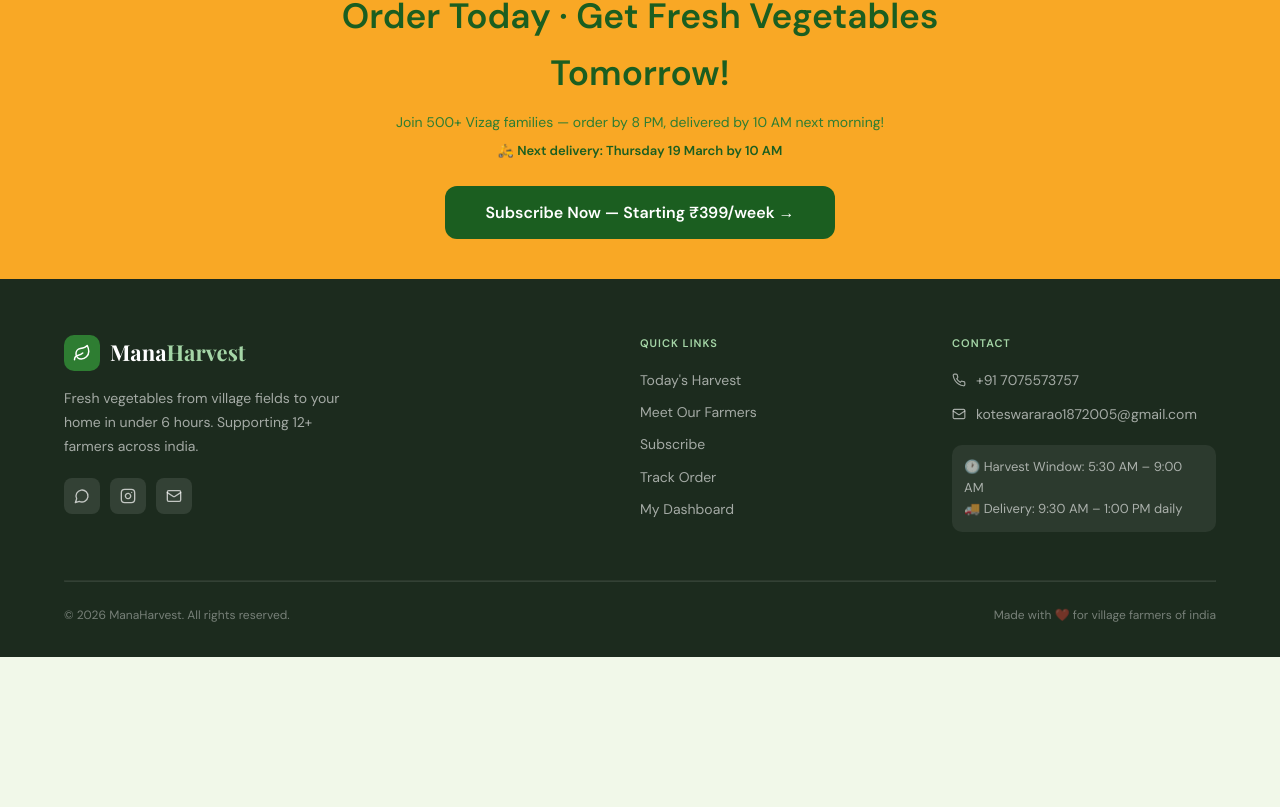
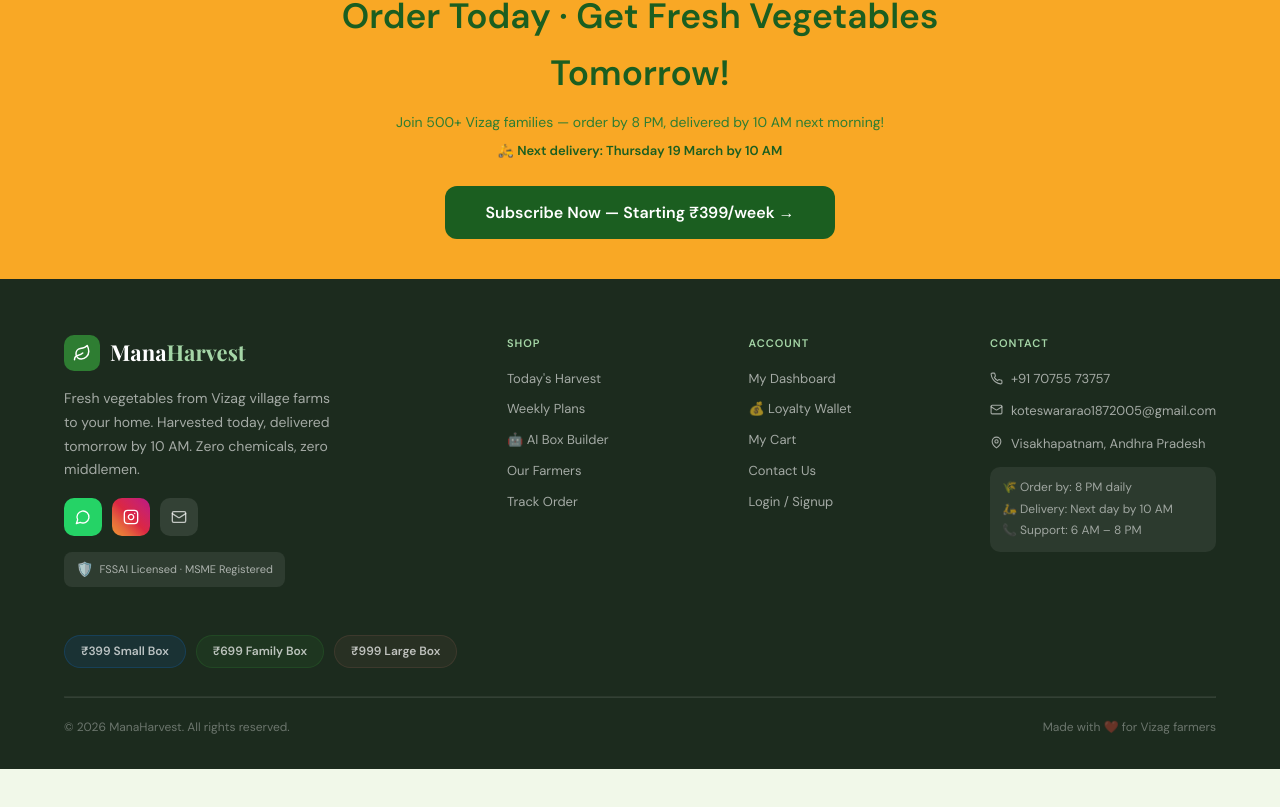
Before and after one commit to K707112/manaharvest-full, a React (Vite) app in the folder frontend/: page / in a window 1280 px wide. Shown: the part 3647-4454 px from the top of the page. Before the commit the page ends 4368 px from the top, so only its background shows below. Built offline with nearby package versions, Linux system fonts and the light colour scheme; no server answers; the database is empty; a web font is replaced by a local one.

Commit message:
Add visitor counter to footer

```diff
--- a/frontend/src/components/Footer.jsx
+++ b/frontend/src/components/Footer.jsx
@@ -1,12 +1,33 @@
+import { useState, useEffect } from 'react'
 import { Link } from 'react-router-dom'
-import { Leaf, Phone, Mail, Instagram, MessageCircle } from 'lucide-react'
+import { Leaf, Phone, Mail, Instagram, MessageCircle, MapPin } from 'lucide-react'
+import { createClient } from '@supabase/supabase-js'
+
+const supabase = createClient(
+  'https://gydtxzxjmejsdoculytc.supabase.co',
+  'eyJhbGciOiJIUzI1NiIsInR5cCI6IkpXVCJ9.eyJpc3MiOiJzdXBhYmFzZSIsInJlZiI6Imd5ZHR4enhqbWVqc2RvY3VseXRjIiwicm9sZSI6ImFub24iLCJpYXQiOjE3NzI1MjIxODAsImV4cCI6MjA4ODA5ODE4MH0.WtobeYIslYzJRJ-mN_y_jE9JJhG2mc-xpwrFxeHdE24'
+)
 
 export default function Footer() {
+  const [visitors, setVisitors] = useState(null)
+
+  useEffect(() => {
+    const track = async () => {
+      try {
+        await supabase.rpc('increment_visitors')
+        const { data } = await supabase.from('site_stats').select('visitors').eq('id', 'main').single()
+        if (data) setVisitors(data.visitors)
+      } catch (e) {}
+    }
+    track()
+  }, [])
+
   return (
     <footer style={{ background: '#1C2B1E', color: 'rgba(255,255,255,0.85)', padding: '56px 0 32px' }}>
       <div className="container">
-        <div style={{ display: 'grid', gridTemplateColumns: '2fr 1fr 1fr', gap: 48, marginBottom: 48 }}
+        <div style={{ display: 'grid', gridTemplateColumns: '2fr 1fr 1fr 1fr', gap: 40, marginBottom: 48 }}
              className="footer-grid">
+
           {/* Brand */}
           <div>
             <div style={{ display: 'flex', alignItems: 'center', gap: 10, marginBottom: 16 }}>
@@ -17,68 +38,125 @@
                 Mana<span style={{ color: '#A5D6A7' }}>Harvest</span>
               </span>
             </div>
-            <p style={{ fontSize: 14, lineHeight: 1.7, color: 'rgba(255,255,255,0.6)', maxWidth: 280, marginBottom: 20 }}>
-              Fresh vegetables from village fields to your home in under 6 hours. Supporting 12+ farmers across india.
+            <p style={{ fontSize: 14, lineHeight: 1.7, color: 'rgba(255,255,255,0.6)', maxWidth: 280, marginBottom: 16 }}>
+              Fresh vegetables from Vizag village farms to your home. Harvested today, delivered tomorrow by 10 AM. Zero chemicals, zero middlemen.
             </p>
-            <div style={{ display: 'flex', gap: 10 }}>
-              {[
-                { icon: <MessageCircle size={16} />, label: 'WhatsApp' },
-                { icon: <Instagram size={16} />, label: 'Instagram' },
-                { icon: <Mail size={16} />, label: 'Email' },
-              ].map(s => (
-                <button key={s.label} title={s.label} style={{
-                  width: 36, height: 36, borderRadius: 8, background: 'rgba(255,255,255,0.1)',
-                  border: 'none', display: 'flex', alignItems: 'center', justifyContent: 'center',
-                  color: 'rgba(255,255,255,0.7)', cursor: 'pointer'
-                }}>{s.icon}</button>
-              ))}
+
+            {/* Social links */}
+            <div style={{ display: 'flex', gap: 10, marginBottom: 16 }}>
+              <a href="https://wa.me/917075573757" target="_blank" rel="noreferrer"
+                style={{ width: 38, height: 38, borderRadius: 10, background: '#25D366', display: 'flex', alignItems: 'center', justifyContent: 'center', color: 'white', textDecoration: 'none' }}>
+                <MessageCircle size={16} />
+              </a>
+              <a href="https://instagram.com/manaharvest" target="_blank" rel="noreferrer"
+                style={{ width: 38, height: 38, borderRadius: 10, background: 'linear-gradient(45deg,#f09433,#e6683c,#dc2743,#cc2366,#bc1888)', display: 'flex', alignItems: 'center', justifyContent: 'center', color: 'white', textDecoration: 'none' }}>
+                <Instagram size={16} />
+              </a>
+              <a href="mailto:koteswararao1872005@gmail.com"
+                style={{ width: 38, height: 38, borderRadius: 10, background: 'rgba(255,255,255,0.1)', display: 'flex', alignItems: 'center', justifyContent: 'center', color: 'rgba(255,255,255,0.7)', textDecoration: 'none' }}>
+                <Mail size={16} />
+              </a>
+            </div>
+
+            {/* FSSAI badge */}
+            <div style={{ display: 'inline-flex', alignItems: 'center', gap: 6, background: 'rgba(255,255,255,0.08)', padding: '6px 12px', borderRadius: 8 }}>
+              <span style={{ fontSize: 14 }}>🛡️</span>
+              <span style={{ fontSize: 11, color: 'rgba(255,255,255,0.6)' }}>FSSAI Licensed · MSME Registered</span>
             </div>
           </div>
 
-          {/* Quick links */}
+          {/* Shop links */}
           <div>
-            <p style={{ fontSize: 11, fontWeight: 600, textTransform: 'uppercase', letterSpacing: 1, color: '#A5D6A7', marginBottom: 16 }}>Quick Links</p>
+            <p style={{ fontSize: 11, fontWeight: 700, textTransform: 'uppercase', letterSpacing: 1, color: '#A5D6A7', marginBottom: 16 }}>Shop</p>
             {[
-              { to: '/harvest', l: "Today's Harvest" },
-              { to: '/farmers', l: 'Meet Our Farmers' },
-              { to: '/subscribe', l: 'Subscribe' },
-              { to: '/track', l: 'Track Order' },
-              { to: '/dashboard', l: 'My Dashboard' },
+              { to: '/harvest',   l: "Today's Harvest"  },
+              { to: '/subscribe', l: 'Weekly Plans'      },
+              { to: '/smart-box', l: '🤖 AI Box Builder' },
+              { to: '/farmers',   l: 'Our Farmers'       },
+              { to: '/track',     l: 'Track Order'       },
             ].map(i => (
-              <Link key={i.to} to={i.to} style={{ display: 'block', fontSize: 14, color: 'rgba(255,255,255,0.6)', marginBottom: 10, transition: 'color .2s' }}
-                onMouseEnter={e => e.target.style.color='white'}
-                onMouseLeave={e => e.target.style.color='rgba(255,255,255,0.6)'}
-              >{i.l}</Link>
+              <Link key={i.to} to={i.to} style={{ display: 'block', fontSize: 13, color: 'rgba(255,255,255,0.6)', marginBottom: 10, textDecoration: 'none', transition: 'color .2s' }}
+                onMouseEnter={e => e.currentTarget.style.color = 'white'}
+                onMouseLeave={e => e.currentTarget.style.color = 'rgba(255,255,255,0.6)'}>
+                {i.l}
+              </Link>
+            ))}
+          </div>
+
+          {/* Account links */}
+          <div>
+            <p style={{ fontSize: 11, fontWeight: 700, textTransform: 'uppercase', letterSpacing: 1, color: '#A5D6A7', marginBottom: 16 }}>Account</p>
+            {[
+              { to: '/dashboard', l: 'My Dashboard'     },
+              { to: '/dashboard', l: '💰 Loyalty Wallet' },
+              { to: '/cart',      l: 'My Cart'           },
+              { to: '/contact',   l: 'Contact Us'        },
+              { to: '/login',     l: 'Login / Signup'    },
+            ].map((i, idx) => (
+              <Link key={idx} to={i.to} style={{ display: 'block', fontSize: 13, color: 'rgba(255,255,255,0.6)', marginBottom: 10, textDecoration: 'none', transition: 'color .2s' }}
+                onMouseEnter={e => e.currentTarget.style.color = 'white'}
+                onMouseLeave={e => e.currentTarget.style.color = 'rgba(255,255,255,0.6)'}>
+                {i.l}
+              </Link>
             ))}
           </div>
 
           {/* Contact */}
           <div>
-            <p style={{ fontSize: 11, fontWeight: 600, textTransform: 'uppercase', letterSpacing: 1, color: '#A5D6A7', marginBottom: 16 }}>Contact</p>
+            <p style={{ fontSize: 11, fontWeight: 700, textTransform: 'uppercase', letterSpacing: 1, color: '#A5D6A7', marginBottom: 16 }}>Contact</p>
             <div style={{ display: 'flex', flexDirection: 'column', gap: 12 }}>
-              <div style={{ display: 'flex', gap: 10, alignItems: 'center', fontSize: 14, color: 'rgba(255,255,255,0.6)' }}>
-                <Phone size={14} /> +91 7075573757
+              <a href="tel:+917075573757" style={{ display: 'flex', gap: 8, alignItems: 'center', fontSize: 13, color: 'rgba(255,255,255,0.6)', textDecoration: 'none' }}>
+                <Phone size={13} /> +91 70755 73757
+              </a>
+              <a href="mailto:koteswararao1872005@gmail.com" style={{ display: 'flex', gap: 8, alignItems: 'flex-start', fontSize: 13, color: 'rgba(255,255,255,0.6)', textDecoration: 'none' }}>
+                <Mail size={13} style={{ marginTop: 2, flexShrink: 0 }} /> koteswararao1872005@gmail.com
+              </a>
+              <div style={{ display: 'flex', gap: 8, alignItems: 'flex-start', fontSize: 13, color: 'rgba(255,255,255,0.6)' }}>
+                <MapPin size={13} style={{ marginTop: 2, flexShrink: 0 }} /> Visakhapatnam, Andhra Pradesh
               </div>
-              <div style={{ display: 'flex', gap: 10, alignItems: 'center', fontSize: 14, color: 'rgba(255,255,255,0.6)' }}>
-                <Mail size={14} /> koteswararao1872005@gmail.com
-              </div>
-              <div style={{ marginTop: 8, padding: 12, background: 'rgba(255,255,255,0.07)', borderRadius: 10, fontSize: 13, color: 'rgba(255,255,255,0.6)' }}>
-                🕐 Harvest Window: 5:30 AM – 9:00 AM<br />
-                🚚 Delivery: 9:30 AM – 1:00 PM daily
+              <div style={{ padding: '10px 12px', background: 'rgba(255,255,255,0.07)', borderRadius: 10, fontSize: 12, color: 'rgba(255,255,255,0.55)', lineHeight: 1.8 }}>
+                🌾 Order by: 8 PM daily<br />
+                🛵 Delivery: Next day by 10 AM<br />
+                📞 Support: 6 AM – 8 PM
               </div>
             </div>
           </div>
         </div>
 
-        <hr style={{ borderColor: 'rgba(255,255,255,0.1)', marginBottom: 24 }} />
-        <div style={{ display: 'flex', justifyContent: 'space-between', alignItems: 'center', fontSize: 12, color: 'rgba(255,255,255,0.4)', flexWrap: 'wrap', gap: 8 }}>
+        {/* Plans bar */}
+        <div style={{ display: 'flex', gap: 10, marginBottom: 28, flexWrap: 'wrap' }}>
+          {[
+            { label: '₹399 Small Box',  color: '#1565C0', to: '/plan-harvest?plan=small'  },
+            { label: '₹699 Family Box', color: '#2E7D32', to: '/plan-harvest?plan=medium' },
+            { label: '₹999 Large Box',  color: '#795548', to: '/plan-harvest?plan=large'  },
+          ].map(p => (
+            <Link key={p.label} to={p.to}
+              style={{ background: p.color + '22', border: `1px solid ${p.color}44`, color: 'rgba(255,255,255,0.7)', padding: '6px 16px', borderRadius: 99, fontSize: 12, fontWeight: 600, textDecoration: 'none', transition: 'all .2s' }}
+              onMouseEnter={e => { e.currentTarget.style.background = p.color; e.currentTarget.style.color = 'white' }}
+              onMouseLeave={e => { e.currentTarget.style.background = p.color + '22'; e.currentTarget.style.color = 'rgba(255,255,255,0.7)' }}>
+              {p.label}
+            </Link>
+          ))}
+        </div>
+
+        <hr style={{ borderColor: 'rgba(255,255,255,0.1)', marginBottom: 20 }} />
+
+        <div style={{ display: 'flex', justifyContent: 'space-between', alignItems: 'center', fontSize: 12, color: 'rgba(255,255,255,0.35)', flexWrap: 'wrap', gap: 10 }}>
           <span>© 2026 ManaHarvest. All rights reserved.</span>
-          <span>Made with ❤️ for village farmers of india</span>
+
+          {/* Visitor counter */}
+          {visitors && (
+            <span style={{ display: 'inline-flex', alignItems: 'center', gap: 6, background: 'rgba(255,255,255,0.08)', padding: '5px 14px', borderRadius: 99, color: 'rgba(255,255,255,0.5)', fontSize: 12 }}>
+              👥 {visitors.toLocaleString('en-IN')} visitors
+            </span>
+          )}
+
+          <span>Made with ❤️ for Vizag farmers</span>
         </div>
       </div>
 
       <style>{`
-        @media (max-width: 768px) {
+        @media (max-width: 900px) {
           .footer-grid { grid-template-columns: 1fr 1fr !important; }
           .footer-grid > div:first-child { grid-column: 1 / -1; }
         }
```
